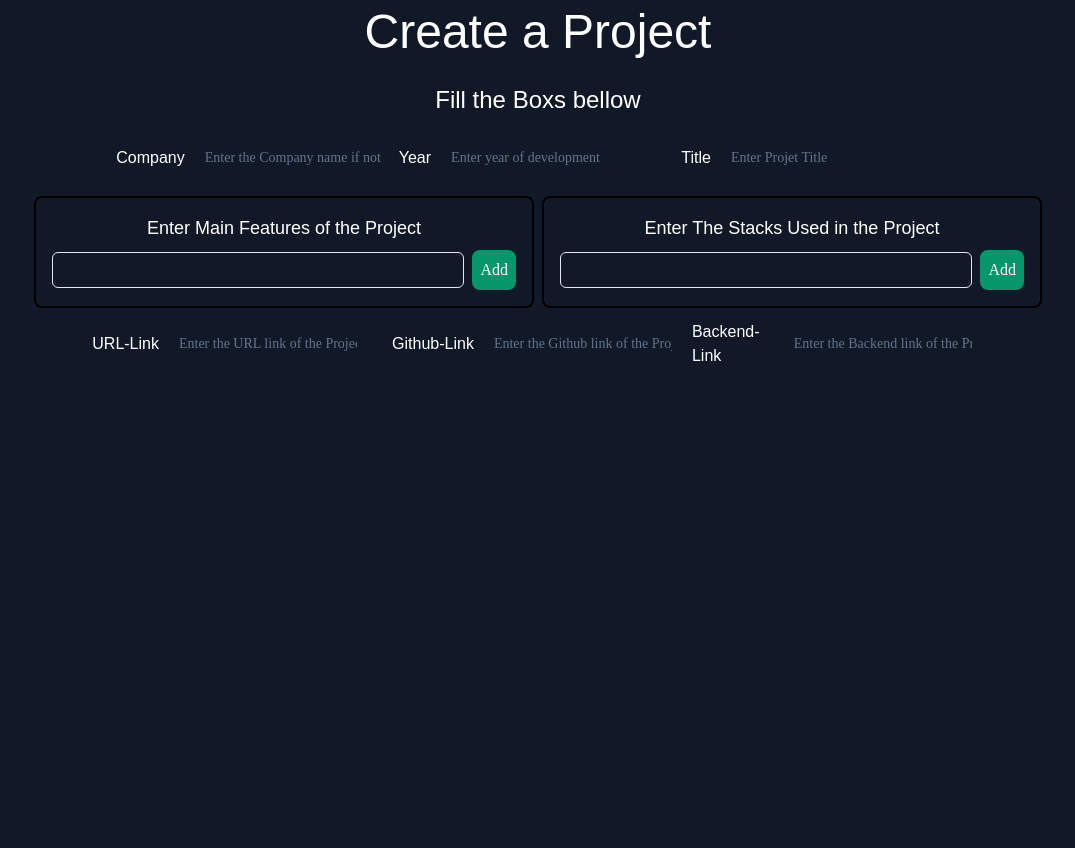
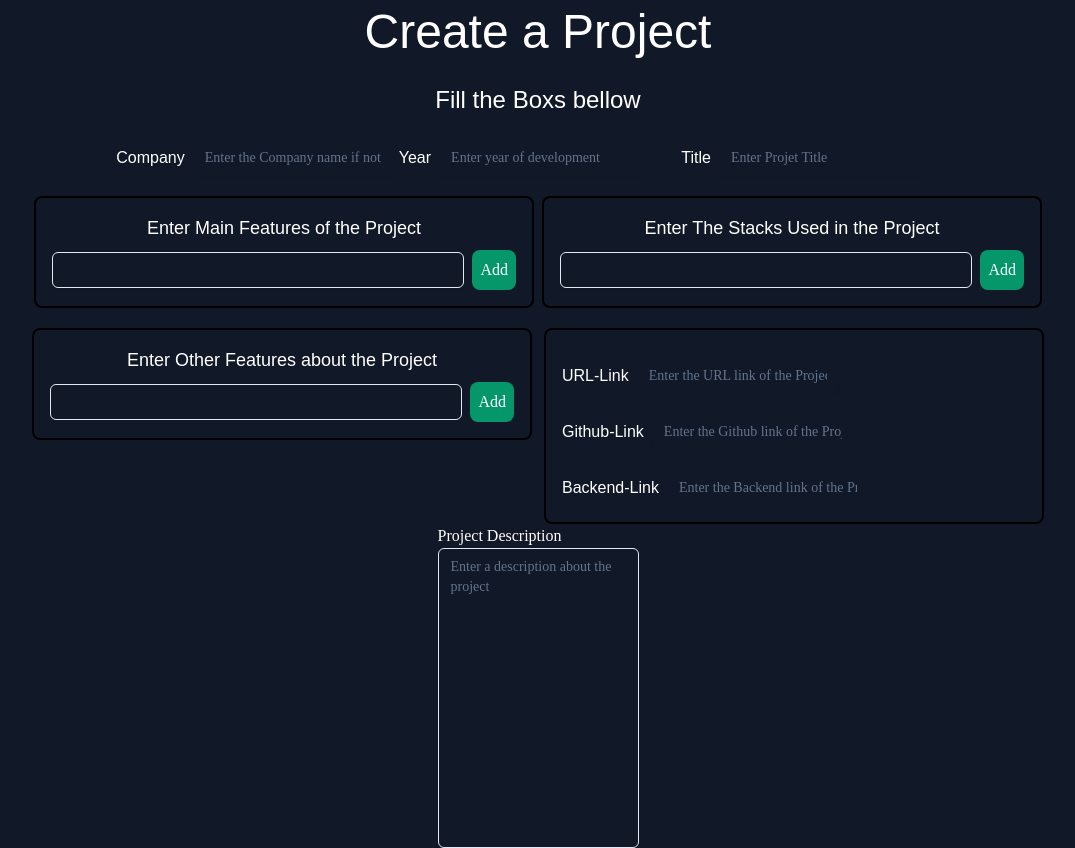
Before and after one commit to Estifanos58/Porfolio, a Next.js app: page /create in a window 1280 px wide. Shown: the whole page, without its empty margins (102-1177 px from the left). Before the commit the page ends 800 px from the top, so only its background shows below. Built offline with nearby package versions, Linux system fonts and the light colour scheme; a web font is replaced by a local one.

Commit message:
other features added

```diff
--- a/src/app/create/page.tsx
+++ b/src/app/create/page.tsx
@@ -4,10 +4,13 @@ import React, { useState } from 'react'
 import { Input } from '@/components/ui/input';
 import { InputField } from '@/components/InputField';
 import OtherInput from '@/components/OtherInput';
+import { Textarea } from '@/components/ui/textarea';
 
 function page() {
   const [mainfeatures, setMainfeatures] = useState<string[]>([]);
   const [stacks, setStacks] = useState<string[]>([]);
+  const [otherfeatures, setOtherfeatures] = useState<string[]>([]);
+  const [otherfeature, setOtherfeature] = useState("");
   const [stack, setStack] = useState("");
   const [main, setMain] = useState("");
 
@@ -29,12 +32,23 @@ function page() {
               <OtherInput title={"Enter The Stacks Used in the  Project"} selectedArray={stacks} setSelectedArray={setStacks} selectedItem={stack} setSelectedItem={setStack}/>
             </div>
 
-            <div className='flex gap-2 justify-between'>
+            <div className='flex gap-3 justify-between'>
+              <div>
+                <OtherInput title={"Enter Other Features about the Project"} selectedArray={otherfeatures} setSelectedArray={setOtherfeatures} selectedItem={otherfeature} setSelectedItem={setOtherfeature}/>
+              </div>
+              <div className='border-2 border-black rounded-lg mt-5 p-4 w-[500px] flex flex-col gap-2'>
+                <InputField name={"URL-Link"} placeholder={"Enter the URL link of the Project"}/>
+                <InputField name={"Github-Link"} placeholder={"Enter the Github link of the Project"}/>
+                <InputField name={"Backend-Link"} placeholder={"Enter the Backend link of the Project"}/>
+              </div>
+            </div>
 
-              <InputField name={"URL-Link"} placeholder={"Enter the URL link of the Project"}/>
-              <InputField name={"Github-Link"} placeholder={"Enter the Github link of the Project"}/>
-              <InputField name={"Backend-Link"} placeholder={"Enter the Backend link of the Project"}/>
+            <div>
+              <h2>Project Description</h2>
+              <Textarea className='w-full h-[300px] resize-none' placeholder='Enter a description about the project'/>
             </div>
+
+
         </div>
     </div>
   )
--- a/src/components/OtherInput.tsx
+++ b/src/components/OtherInput.tsx
@@ -20,7 +20,7 @@ const OtherInput = ({
           {title}
         </h2>
         <div>
-          {selectedArray.map((item, index) => (
+          {selectedArray?.map((item, index) => (
             <div
               key={index}
               className="flex bg-slate-300 mb-2 text-black p-3 rounded-md gap-2 justify-between items-center"
```
